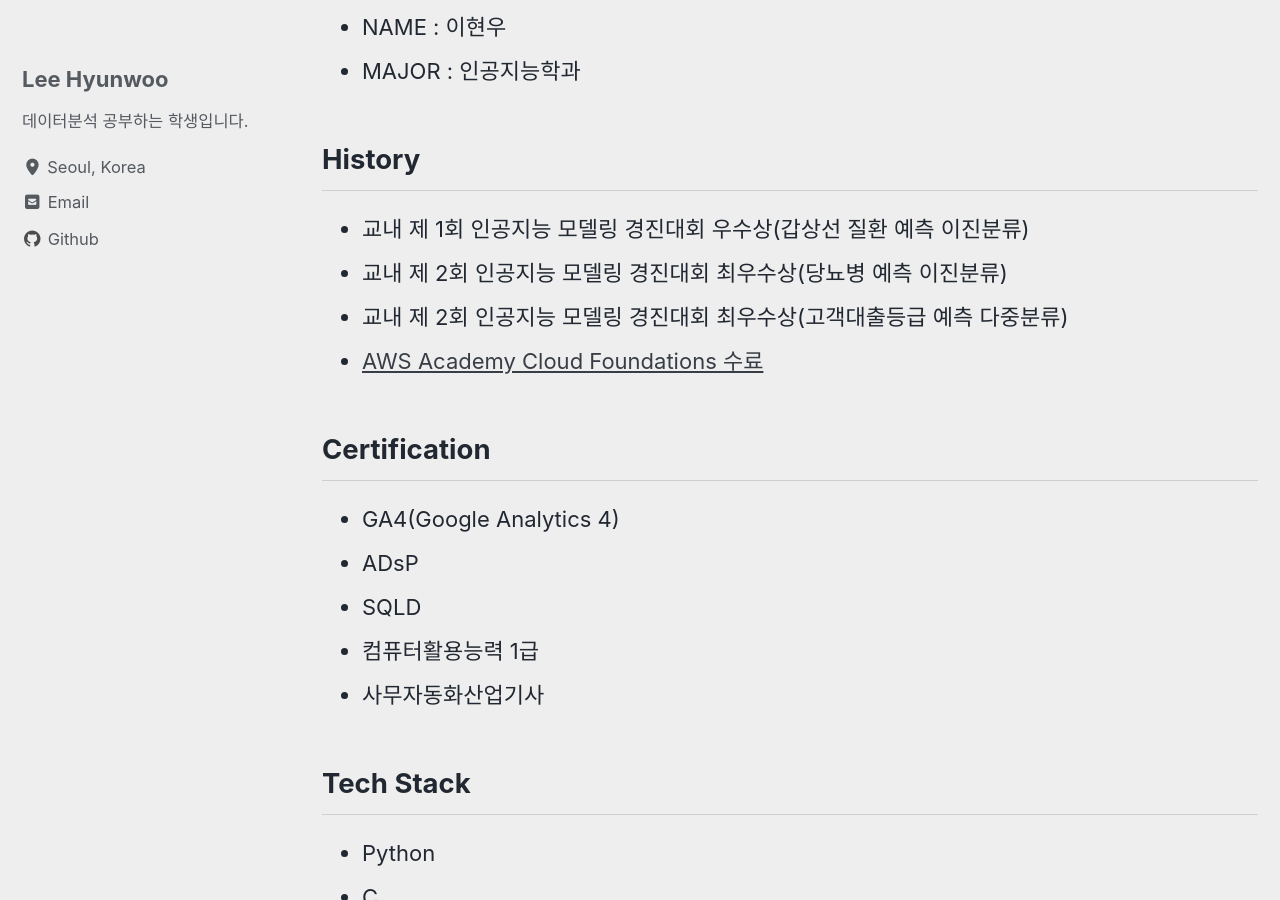
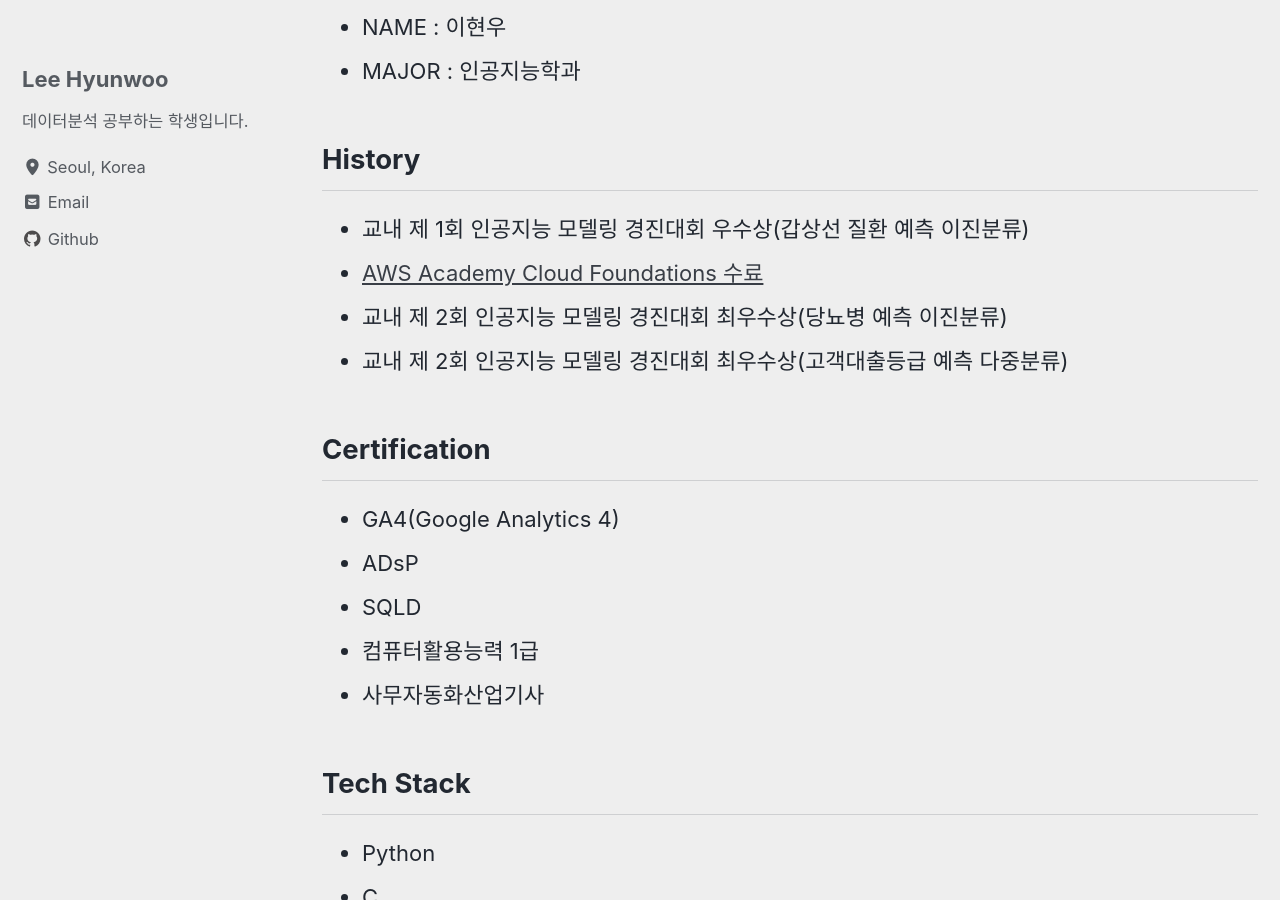
Before and after one commit to ihyunu/ihyunu.github.io, a Jekyll site: the page built from _pages/about.md, in a window 1280 px wide and 900 px high, scrolled down 528 px. Built offline with Jekyll 4.4.1, drawn with Linux system fonts in a browser that asks for light colours; cached includes are drawn as plain includes.

Commit message:
25.01.24

```diff
--- a/_pages/about.md
+++ b/_pages/about.md
@@ -14,9 +14,9 @@ toc: true
 
 ## History
 * 교내 제 1회 인공지능 모델링 경진대회 우수상(갑상선 질환 예측 이진분류)
+* [AWS Academy Cloud Foundations 수료](https://www.credly.com/badges/1f43e2d3-e5fd-4453-83fe-642a1283fbd9)
 * 교내 제 2회 인공지능 모델링 경진대회 최우수상(당뇨병 예측 이진분류)
 * 교내 제 2회 인공지능 모델링 경진대회 최우수상(고객대출등급 예측 다중분류)
-* [AWS Academy Cloud Foundations 수료](https://www.credly.com/badges/1f43e2d3-e5fd-4453-83fe-642a1283fbd9)
 
 ## Certification
 * GA4(Google Analytics 4)
```
Also changed, not shown: 1 other file.
